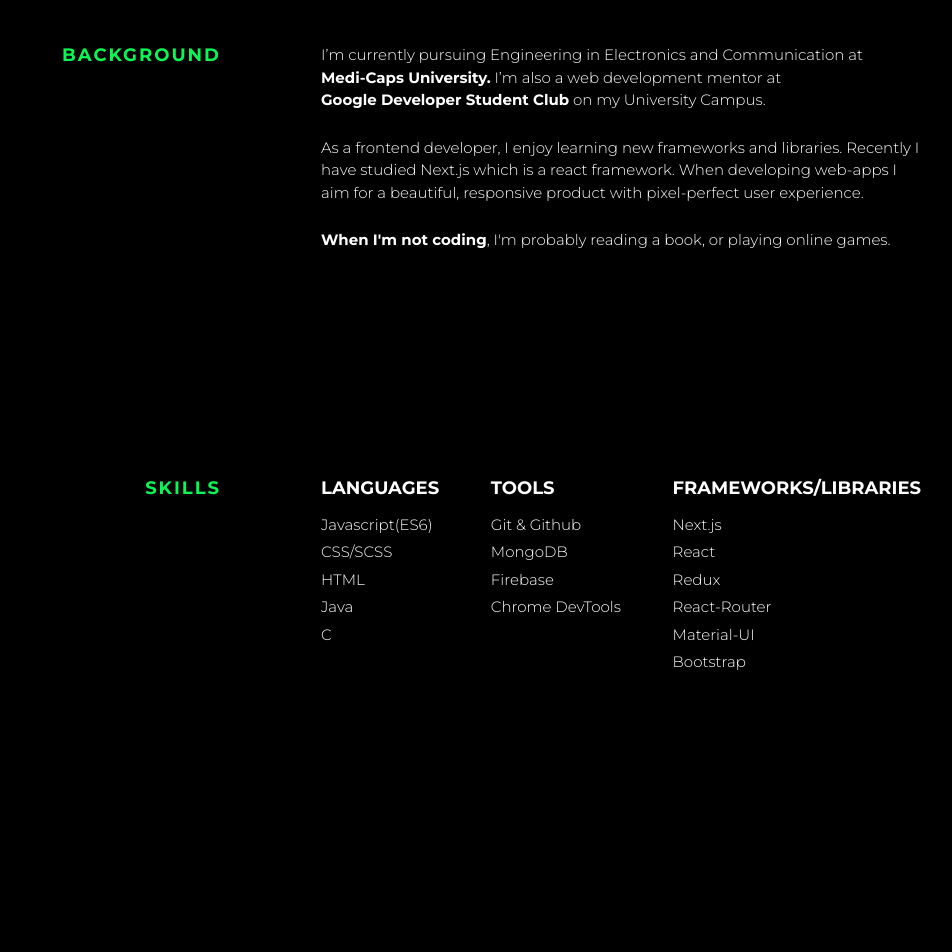
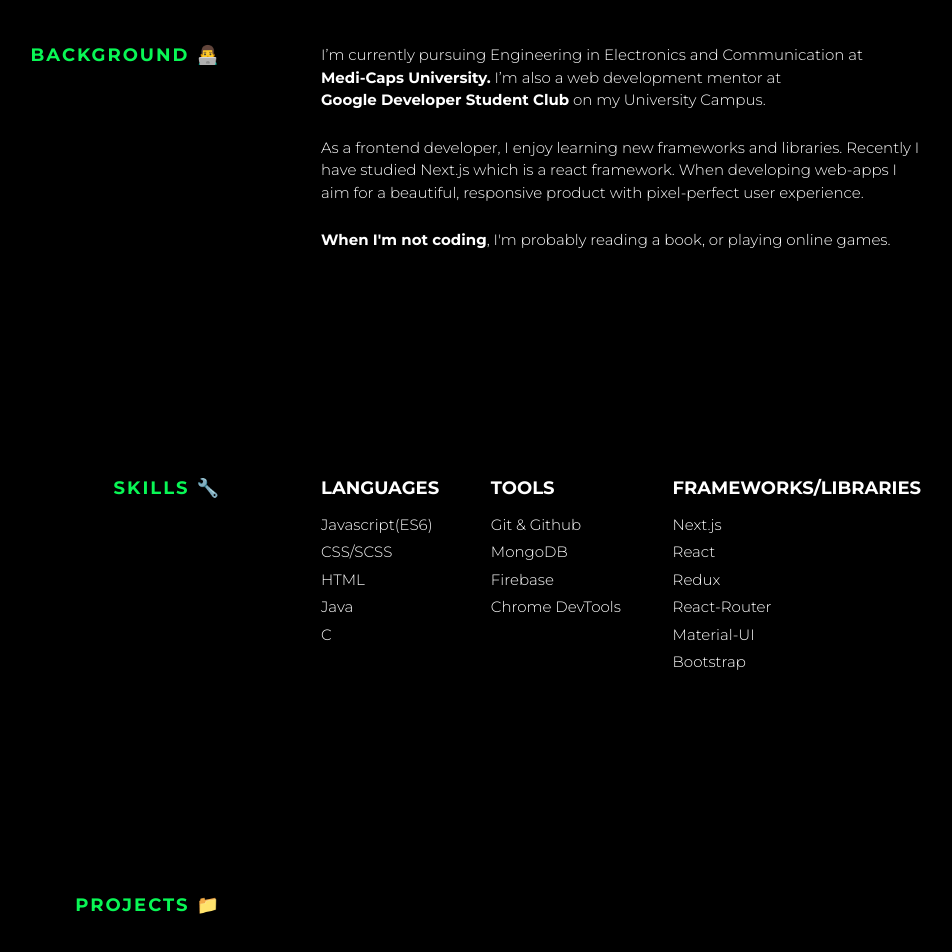
Before and after one commit to bilal-23/personal-portfolio, a Next.js app: page / in a window 1280 px wide. Shown: the part 926-1878 px from the top of the page, without its empty margins (169-1121 px from the left). Before the commit the page ends 1720 px from the top, so only its background shows below. Built offline with nearby package versions, Linux system fonts and the light colour scheme.

Commit message:
✨ Chore: Added Emojis

```diff
--- a/components/background.js
+++ b/components/background.js
@@ -4,7 +4,7 @@ function Background() {
     return (
         <Section className={classes.background}>
             <div className={classes.background_title}>
-                BACKGROUND
+                BACKGROUND 👨‍💻
             </div>
             <div className={classes.background_content}>
                 <p>I&rsquo;m currently pursuing Engineering in Electronics and Communication at <a href="https://www.medicaps.ac.in/" className={classes.background_link} target="_blank" rel="noreferrer">Medi-Caps University.</a> I&rsquo;m also a web development mentor at <a href="https://gdsc.community.dev/medi-caps-university-indore/" className={classes.background_link} target="_blank" rel="noreferrer">Google Developer Student Club</a> on my University Campus.</p>
--- a/components/header.js
+++ b/components/header.js
@@ -2,8 +2,10 @@ import classes from './header.module.css';
 import Button from './UI/button';
 function Header() {
     return (
+        <>
+            <h5 className={classes.header_logo}>bilal</h5>
+            <div className={classes.header_background}></div>
             <header className={classes.header}>
-            <h5 className={classes.header_logo}>bilal</h5>
                 <h1>HI THERE👋, I&rsquo;m!</h1>
                 <h2 className={classes.header_info}>Md Bilal Mansuri.</h2>
                 <h3 className={classes.header_tag}>front-end developer.</h3>
@@ -13,6 +15,7 @@ function Header() {
                 </div>
                 <h3 className={classes.header_contact}> <span>Get in touch </span> <span className={classes.emoji_pointer}>👉</span><span> <a href="mailto:mansuribilal101@gmail.com" target="_blank" rel="noreferrer" className={classes.header_contact_link}>mansuribilal101@gmail.com</a> </span> </h3>
             </header>
+        </>
     )
 }
 export default Header;
--- a/components/header.module.css
+++ b/components/header.module.css
@@ -12,8 +12,11 @@
   max-width: 140rem;
   margin: 0 auto;
   margin-top: 15rem;
+  position: relative;
+  z-index: 2;
 }
-.header::after {
+.header_background::after {
+  z-index: 1;
   content: "";
   position: absolute;
   left: 0;
@@ -94,7 +97,7 @@
 }
 
 @media only screen and (max-width: 1000px) {
-  .header:after {
+  .header_background:after {
     display: none;
   }
 }
--- /dev/null
+++ b/components/projects.js
@@ -0,0 +1,15 @@
+import classes from './projetcs.module.css';
+import Section from './section';
+function Projects() {
+    return (
+        <Section>
+            <div className="section_title">
+                Projects 📁
+            </div>
+            <div className="section_content">
+
+            </div>
+        </Section>
+    )
+}
+export default Projects;
--- a/components/skills.js
+++ b/components/skills.js
@@ -4,7 +4,7 @@ function Skills() {
     return (
         <Section>
             <div className="section_title">
-                SKILLS
+                SKILLS 🔧
             </div>
             <div className="section_content">
                 <div className={classes.skills}>
--- a/pages/index.js
+++ b/pages/index.js
@@ -1,5 +1,6 @@
 import Background from "../components/background";
 import Header from "../components/header";
+import Projects from "../components/projects";
 import Skills from "../components/skills";
 
 export default function Home() {
@@ -8,6 +9,7 @@ export default function Home() {
       <Header />
       <Background />
       <Skills />
+      <Projects />
     </>
   )
 }
```
Also changed, not shown: components/projetcs.module.css (added). Lines whose indentation alone changed are shown as unchanged.
